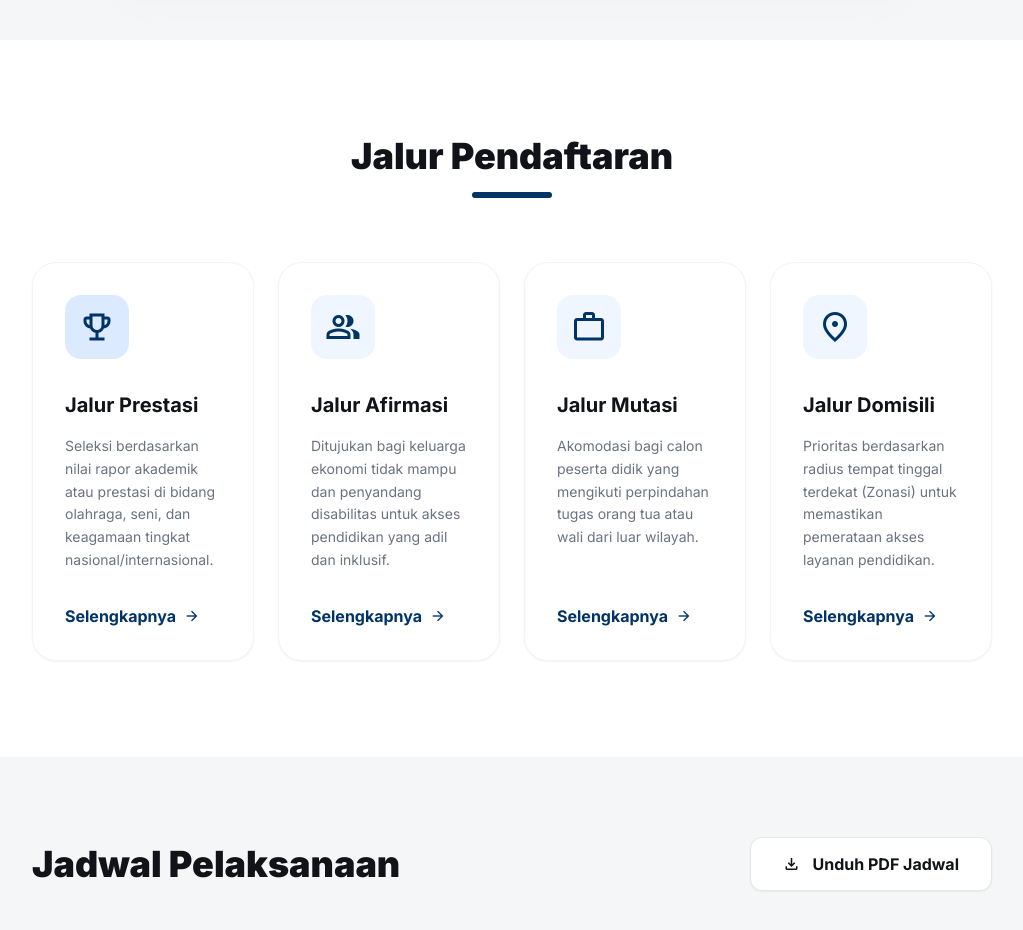
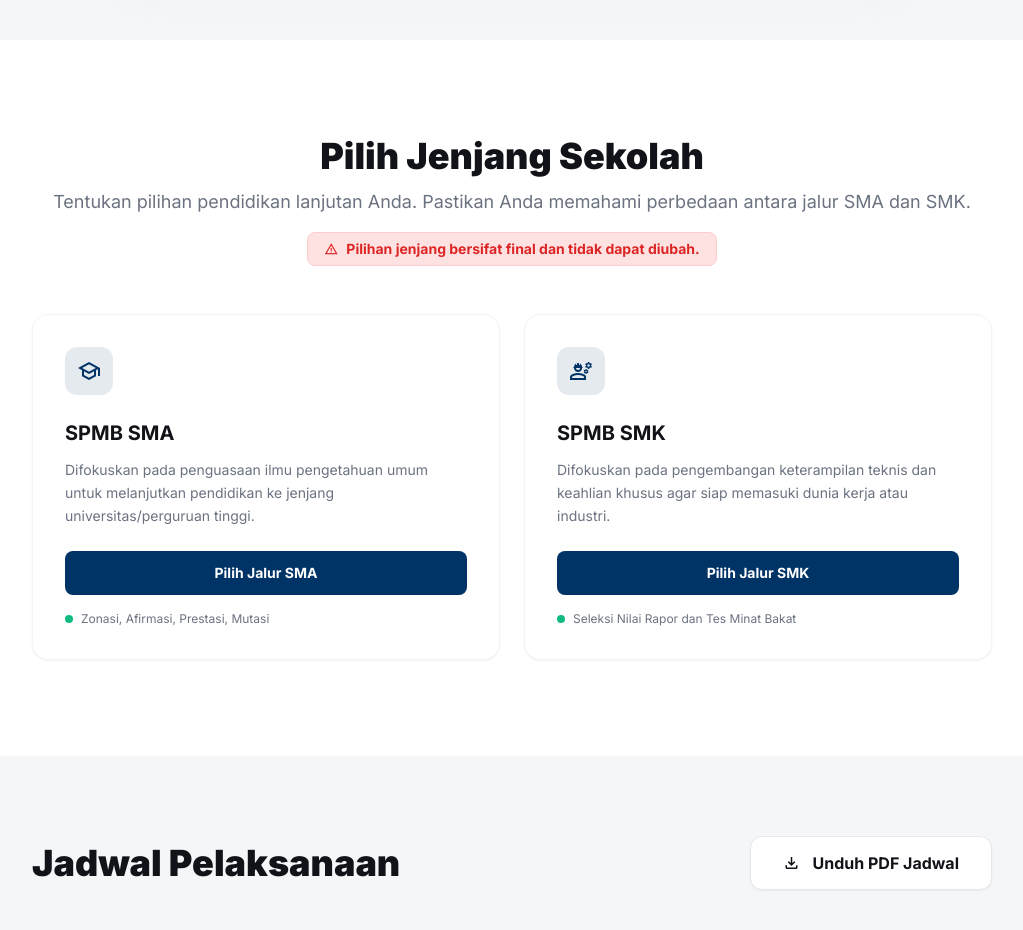
Before and after one commit to naurashahla/PPDB_BENGKULU, a plain HTML site: page index.html in a window 1280 px wide. Shown: the part 1040-1970 px from the top of the page, without its empty margins (128-1151 px from the left). Drawn offline with nearby package versions, Linux system fonts and the light colour scheme.

Commit message:
update pilihan jenjang

```diff
--- a/index.html
+++ b/index.html
@@ -128,59 +128,47 @@ Cari Data
 </section>
 
 <section class="px-4 md:px-20 lg:px-40 py-24 bg-white dark:bg-gray-900/50" id="jalur-pendaftaran">
-<div class="max-w-[1280px] mx-auto">
-<div class="text-center mb-16">
-<h2 class="text-4xl font-black text-[#111318] dark:text-white mb-4">Jalur Pendaftaran</h2>
-<div class="w-20 h-1.5 bg-primary mx-auto rounded-full"></div>
+<div class="max-w-[1100px] mx-auto">
+<div class="text-center mb-12">
+<h2 class="text-3xl md:text-4xl font-black text-[#111318] dark:text-white mb-3">Pilih Jenjang Sekolah</h2>
+<p class="text-gray-500 dark:text-gray-400 text-base md:text-lg">Tentukan pilihan pendidikan lanjutan Anda. Pastikan Anda memahami perbedaan antara jalur SMA dan SMK.</p>
+<div class="mt-4 inline-flex items-center gap-2 px-4 py-1.5 bg-red-100 text-red-600 rounded-lg text-sm font-bold border border-red-200">
+<span class="material-symbols-outlined text-sm">warning</span>
+                    Pilihan jenjang bersifat final dan tidak dapat diubah.
+                </div>
 </div>
-<div class="grid grid-cols-1 md:grid-cols-2 lg:grid-cols-4 gap-6">
-<div class="bg-white dark:bg-gray-800 p-8 rounded-3xl border border-gray-100 dark:border-gray-700 shadow-sm hover:shadow-2xl transition-all hover:-translate-y-2 flex flex-col h-full">
-<div class="size-16 bg-blue-100 dark:bg-blue-900/30 text-primary rounded-2xl flex items-center justify-center mb-8">
-<span class="material-symbols-outlined text-4xl">trophy</span>
+<div class="grid grid-cols-1 md:grid-cols-2 gap-6">
+<div class="bg-white dark:bg-gray-800 p-8 rounded-2xl border border-gray-100 dark:border-gray-700 shadow-sm">
+<div class="size-12 bg-primary/10 dark:bg-primary/20 text-primary rounded-xl flex items-center justify-center mb-6">
+<span class="material-symbols-outlined text-2xl">school</span>
 </div>
-<h3 class="text-xl font-bold mb-4 dark:text-white">Jalur Prestasi</h3>
-<p class="text-gray-500 dark:text-gray-400 text-sm leading-relaxed mb-8 flex-grow">
-                                Seleksi berdasarkan nilai rapor akademik atau prestasi di bidang olahraga, seni, dan keagamaan tingkat nasional/internasional.
+<h3 class="text-xl font-bold mb-3 dark:text-white">SPMB SMA</h3>
+<p class="text-gray-500 dark:text-gray-400 text-sm leading-relaxed mb-6">
+                                Difokuskan pada penguasaan ilmu pengetahuan umum untuk melanjutkan pendidikan ke jenjang universitas/perguruan tinggi.
                             </p>
-<a class="text-primary font-bold text-base flex items-center group" href="jalurprestasi.html">
-                                Selengkapnya <span class="material-symbols-outlined text-base ml-2 group-hover:translate-x-1 transition-transform">arrow_forward</span>
-</a>
+<a class="w-full inline-flex items-center justify-center rounded-lg h-11 px-6 bg-primary text-white text-sm font-bold hover:bg-primary/90 transition-colors" href="sma.html">
+                                Pilih Jalur SMA
+                            </a>
+<div class="mt-4 text-xs text-gray-500 dark:text-gray-400 flex items-center gap-2">
+<span class="size-2 rounded-full bg-emerald-500"></span>
+Zonasi, Afirmasi, Prestasi, Mutasi
 </div>
-<div class="bg-white dark:bg-gray-800 p-8 rounded-3xl border border-gray-100 dark:border-gray-700 shadow-sm hover:shadow-2xl transition-all hover:-translate-y-2 flex flex-col h-full">
-<div class="size-16 bg-blue-50 dark:bg-blue-900/20 text-primary rounded-2xl flex items-center justify-center mb-8">
-<span class="material-symbols-outlined text-4xl">people</span>
 </div>
-<h3 class="text-xl font-bold mb-4 dark:text-white">Jalur Afirmasi</h3>
-<p class="text-gray-500 dark:text-gray-400 text-sm leading-relaxed mb-8 flex-grow">
-                                Ditujukan bagi keluarga ekonomi tidak mampu dan penyandang disabilitas untuk akses pendidikan yang adil dan inklusif.
+<div class="bg-white dark:bg-gray-800 p-8 rounded-2xl border border-gray-100 dark:border-gray-700 shadow-sm">
+<div class="size-12 bg-primary/10 dark:bg-primary/20 text-primary rounded-xl flex items-center justify-center mb-6">
+<span class="material-symbols-outlined text-2xl">engineering</span>
+</div>
+<h3 class="text-xl font-bold mb-3 dark:text-white">SPMB SMK</h3>
+<p class="text-gray-500 dark:text-gray-400 text-sm leading-relaxed mb-6">
+                                Difokuskan pada pengembangan keterampilan teknis dan keahlian khusus agar siap memasuki dunia kerja atau industri.
                             </p>
-<a class="text-primary font-bold text-base flex items-center group" href="jalurafirmasi.html">
-                                Selengkapnya <span class="material-symbols-outlined text-base ml-2 group-hover:translate-x-1 transition-transform">arrow_forward</span>
-</a>
+<a class="w-full inline-flex items-center justify-center rounded-lg h-11 px-6 bg-primary text-white text-sm font-bold hover:bg-primary/90 transition-colors" href="smk.html">
+                                Pilih Jalur SMK
+                            </a>
+<div class="mt-4 text-xs text-gray-500 dark:text-gray-400 flex items-center gap-2">
+<span class="size-2 rounded-full bg-emerald-500"></span>
+Seleksi Nilai Rapor dan Tes Minat Bakat
 </div>
-<div class="bg-white dark:bg-gray-800 p-8 rounded-3xl border border-gray-100 dark:border-gray-700 shadow-sm hover:shadow-2xl transition-all hover:-translate-y-2 flex flex-col h-full">
-<div class="size-16 bg-blue-50 dark:bg-blue-900/20 text-primary rounded-2xl flex items-center justify-center mb-8">
-<span class="material-symbols-outlined text-4xl">work</span>
-</div>
-<h3 class="text-xl font-bold mb-4 dark:text-white">Jalur Mutasi</h3>
-<p class="text-gray-500 dark:text-gray-400 text-sm leading-relaxed mb-8 flex-grow">
-                                Akomodasi bagi calon peserta didik yang mengikuti perpindahan tugas orang tua atau wali dari luar wilayah.
-                            </p>
-<a class="text-primary font-bold text-base flex items-center group" href="jalurmutasi.html">
-                                Selengkapnya <span class="material-symbols-outlined text-base ml-2 group-hover:translate-x-1 transition-transform">arrow_forward</span>
-</a>
-</div>
-<div class="bg-white dark:bg-gray-800 p-8 rounded-3xl border border-gray-100 dark:border-gray-700 shadow-sm hover:shadow-2xl transition-all hover:-translate-y-2 flex flex-col h-full">
-<div class="size-16 bg-blue-50 dark:bg-blue-900/20 text-primary rounded-2xl flex items-center justify-center mb-8">
-<span class="material-symbols-outlined text-4xl">location_on</span>
-</div>
-<h3 class="text-xl font-bold mb-4 dark:text-white">Jalur Domisili</h3>
-<p class="text-gray-500 dark:text-gray-400 text-sm leading-relaxed mb-8 flex-grow">
-                                Prioritas berdasarkan radius tempat tinggal terdekat (Zonasi) untuk memastikan pemerataan akses layanan pendidikan.
-                            </p>
-<a class="text-primary font-bold text-base flex items-center group" href="jalurdomisili.html">
-                                Selengkapnya <span class="material-symbols-outlined text-base ml-2 group-hover:translate-x-1 transition-transform">arrow_forward</span>
-</a>
 </div>
 </div>
 </div>
```
